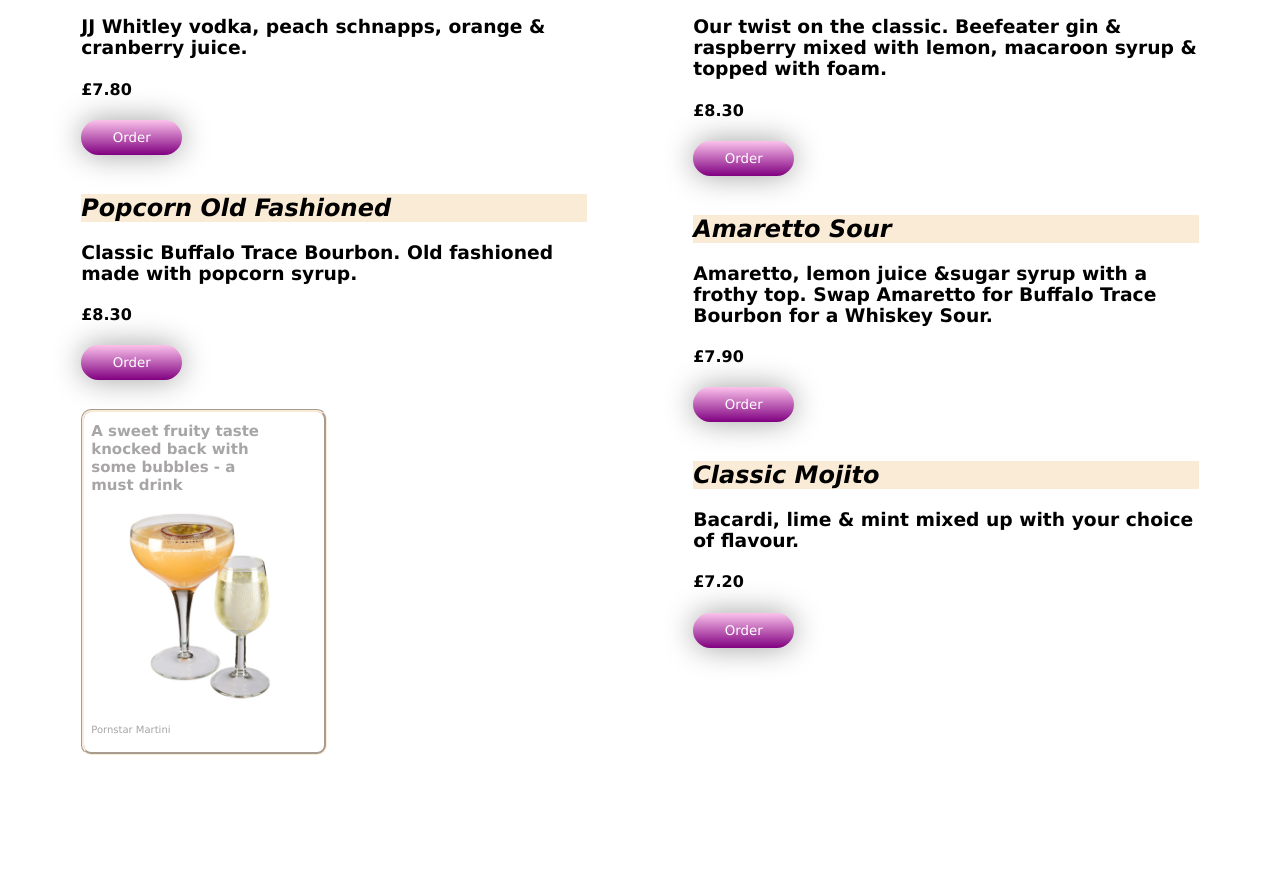
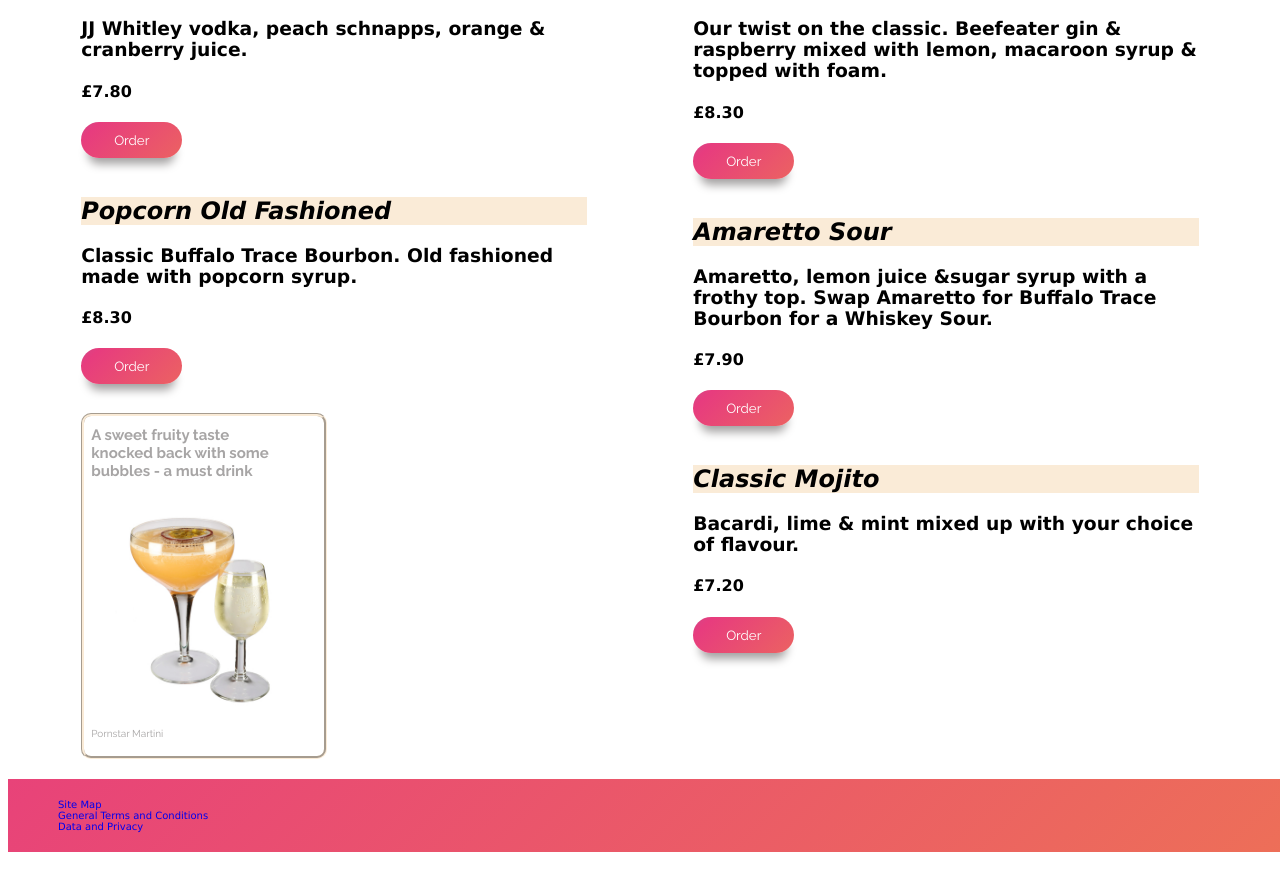
Before and after one commit to fionadodge/Cocktail-Menu, a React (Create React App) app: page / in a window 1280 px wide. Shown: the part 652-1524 px from the top of the page. Before the commit the page ends 1427 px from the top, so only its background shows below. Built offline with nearby package versions, Linux system fonts and the light colour scheme.

Commit message:
gradient color sorted

```diff
--- a/src/App.js
+++ b/src/App.js
@@ -3,6 +3,7 @@ import './App.css';
 import Product from './Product';
 import Images from './Image';
 import Pornstar from './images/pornstar.jpg';
+import Footer from './Footer';
 import classNames from 'classnames';
 
 function App() {
@@ -31,6 +32,9 @@ function App() {
         <Product id="amaretto-sour" name="Amaretto Sour" description="Amaretto, lemon juice &sugar syrup with a frothy top. Swap Amaretto for Buffalo Trace Bourbon for a Whiskey Sour." price={7.90} />
         <Product id="classic-mojito" name='Classic Mojito' description='Bacardi, lime & mint mixed up with your choice of flavour.' price={7.20} />
       </div>
+    </div>
+    <div>
+      <Footer />
     </div></>
   );
 }
--- a/src/Button.css
+++ b/src/Button.css
@@ -1,13 +1,31 @@
+@import url("https://fonts.googleapis.com/css?family=Raleway:300,300i,400,400i,500,500i,600,600i,700,700i,800,800i,900,900i");
+
  .button {
-    font-family: Verdana, Geneva, Tahoma, sans-serif;
     width: 20%;
     padding: 10px;
     color: white;
-    background-image: linear-gradient(to top, purple 0%, #fbc2eb 100%);
+    background: linear-gradient(-45deg, #ee7752, #e73c7e, #23a6d5, #23d5ab);
+    background-size: 400% 400%;
+	animation: gradient 15s ease infinite;
     border-radius: 20px;
-    box-shadow: 0 0 30px 0 #a3a1a1;
-    font-family: 'Lucida Sans', 'Lucida Sans Regular', 'Lucida Grande', 'Lucida Sans Unicode', Geneva, Verdana, sans-serif;
+    box-shadow: 0px 13px 10px -7px #a3a1a1;
+    font-family: "Raleway", sans-serif;
     cursor: pointer;
     border: none;
     min-width: 100px;
+    transition: all 0.4s cubic-bezier(0.175, 0.885, 0, 1);
+
   }
+
+
+  @keyframes gradient {
+    0% {
+      background-position: 0% 50%;
+    }
+    50% {
+      background-position: 100% 50%;
+    }
+    100% {
+      background-position: 0% 50%;
+    }
+  }
--- /dev/null
+++ b/src/Footer.css
@@ -0,0 +1,47 @@
+.footer {
+    display: flex;
+    color:black;
+    width: 100%;
+    background: linear-gradient(-45deg, #ee7752, #e73c7e, #23a6d5, #23d5ab);
+	background-size: 400% 400%;
+	animation: gradient 15s ease infinite;
+    margin-bottom: 20px;
+    text-align: center;
+    padding: 10px;
+    justify-content: space-between;
+    font-size: 10px;
+    text-decoration: none;
+    list-style-type: none;
+}
+
+.footer ul li {
+    list-style-type: none;
+    text-align: left;
+    text-decoration: none;
+}
+
+.footer ul li a{
+    list-style-type: none;
+    text-align: left;
+    text-decoration: none;
+}
+
+.ul li a:visited {
+    color: purple;
+}
+
+.ul li a:active {
+    color: red;
+}
+
+@keyframes gradient {
+	0% {
+		background-position: 0% 50%;
+	}
+	50% {
+		background-position: 100% 50%;
+	}
+	100% {
+		background-position: 0% 50%;
+	}
+}
--- /dev/null
+++ b/src/Footer.js
@@ -0,0 +1,16 @@
+import React from 'react';
+import './Footer.css';
+
+function Footer() {
+    return (
+    <div className="footer">
+        <ul>
+            <li><a href="#sitemap" class="active">Site Map</a></li>
+            <li><a href="#generalterms"  class="active">General Terms and Conditions</a></li>
+            <li><a href="#data" class="active">Data and Privacy</a></li>
+        </ul>
+    </div>
+    );
+}
+
+export default Footer;
--- a/src/image.css
+++ b/src/image.css
@@ -1,3 +1,5 @@
+@import url("https://fonts.googleapis.com/css?family=Raleway:300,300i,400,400i,500,500i,600,600i,700,700i,800,800i,900,900i");
+
 #cocktail_photo {
     position: relative;
     margin-top: 10px;
@@ -10,6 +12,7 @@
   }
 
 #cocktail_photo_quote{
+  font-family: "Raleway", sans-serif;
   position: absolute;
   top: 0;
   left: 0;
@@ -22,6 +25,7 @@
 
 #cocktail_photo_name{
     position: absolute;
+    font-family: "Raleway", sans-serif;
     bottom: 0;
     left: 0;
     margin: 0;
--- a/src/index.css
+++ b/src/index.css
@@ -23,8 +23,22 @@ code {
 .menu_header {
   width: 100%;
   Padding: 20px;
-  background-color: antiquewhite;
   margin: 0px;
+  background: linear-gradient(-45deg, #ee7752, #e73c7e, #23a6d5, #23d5ab);
+	background-size: 400% 400%;
+	animation: gradient 15s ease infinite;
+}
+
+@keyframes gradient {
+	0% {
+		background-position: 0% 50%;
+	}
+	50% {
+		background-position: 100% 50%;
+	}
+	100% {
+		background-position: 0% 50%;
+	}
 }
 
 .Main_Menu {
```
